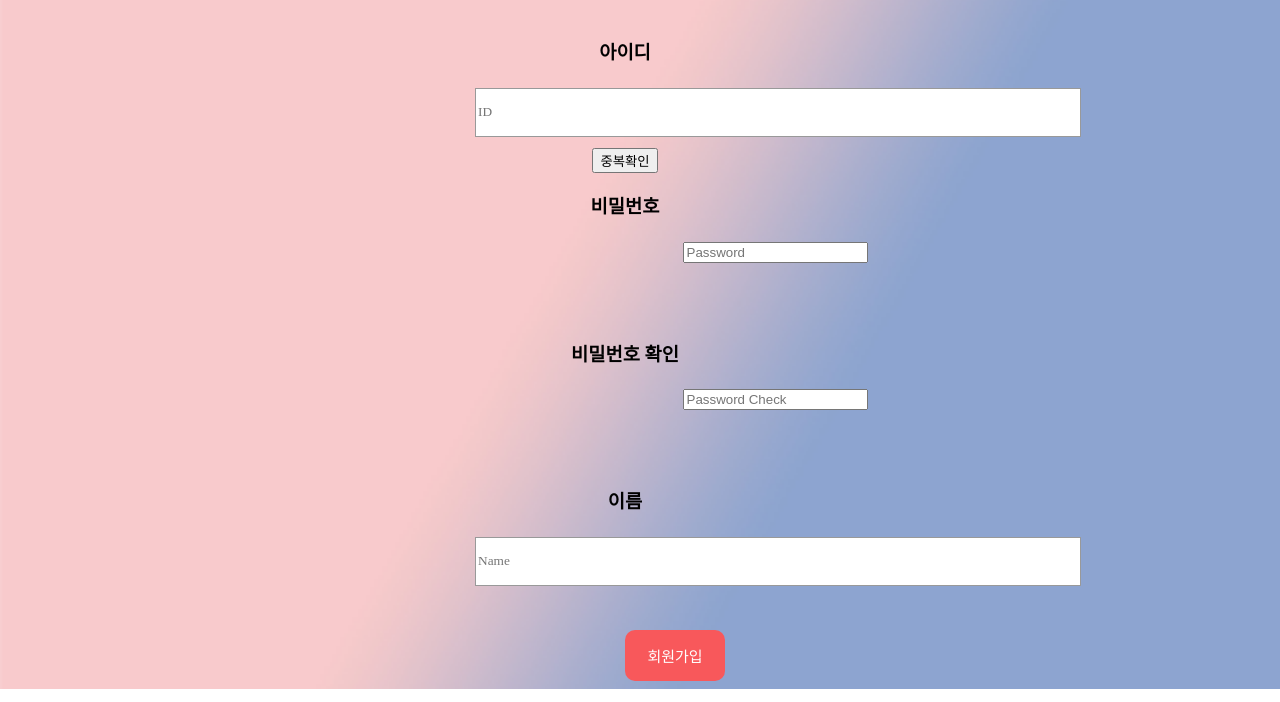
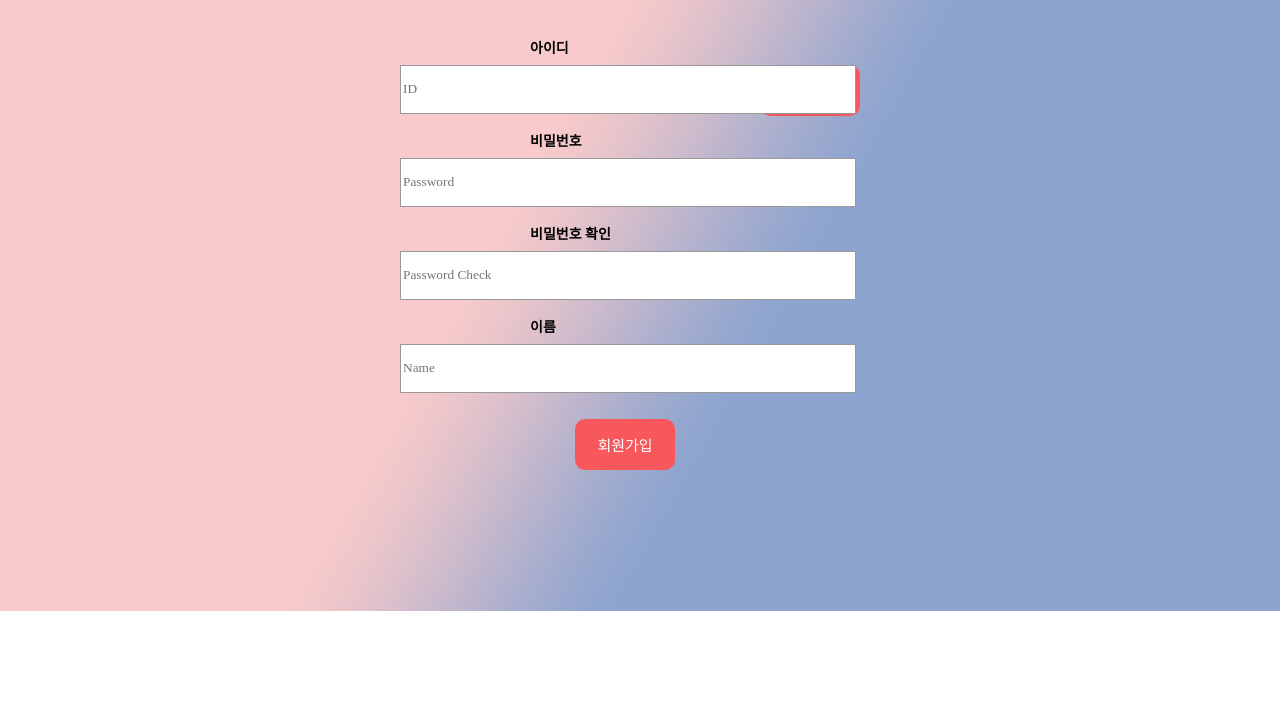
Before and after one commit to Kaiblue93/Web_blog, a plain HTML site: page Movie_SignUp_Page.html in a window 1280 px wide. Shown: the part 98-800 px from the top of the page. Drawn offline with Linux system fonts and the light colour scheme.

Commit message:
ADD SIGNUP TITLE
ADD SIGNUP TITLE

```diff
--- a/css/style_signup.css
+++ b/css/style_signup.css
@@ -1,5 +1,4 @@
 body {
-  text-align: center;
   color: #000000;
   margin-left: 100px;
   margin-right: 100px;
@@ -38,13 +37,17 @@ footer{
 .textbox {
   position: relative;
   padding: 5px;
-  width: 600px;
+  width: 450px;
   height: 45px;
-  margin-left: 300px;
-  margin-right: 100px;
+  display: inline-block;
   margin-bottom: 10px;
   font-family: "나눔스퀘어라운드", serif;
 }
+
+/*
+margin-left: 300px;
+margin-right: 100px;
+*/
 
 .textbox label{
   position: absolute;
@@ -71,6 +74,21 @@ footer{
   font-family: "나눔스퀘어라운드", serif;
 }
 
+.textbox input[type="password"]{
+  width: 100%;
+  height: 45px;
+  line-height: normal;
+  padding: .20em, .20em;
+  font-family: inherit;
+  border: 1.5px solid #999;
+  border-radius: 0;
+  outline-style: none;
+  -webkit-appearance: none;
+  -moz-appearance: none;
+  appearance: none;
+  font-family: "나눔스퀘어라운드", serif;
+}
+
 button#signUp{
   width: 100px;
   background-color: #f8585b;
@@ -81,8 +99,34 @@ button#signUp{
   text-decoration: none;
   font-size: 15px;
   border-radius: 10px;
-  margin-left: 100px;
+  display: inline-block;
   margin-top: 15px;
   outline: none;
-  align: right;
+  cursor: pointer;
 }
+
+button#id_check{
+  width: 100px;
+  background-color: #f8585b;
+  border: none;
+  color: #fff;
+  padding: 15px 0;
+  text-align: center;
+  text-decoration: none;
+  float: right;
+  font-size: 15px;
+  border-radius: 10px;
+  margin-top: 5px;
+  margin-left: -350px;
+  margin-right: 220px;
+  outline: none;
+  cursor: pointer;
+}
+.join_title{
+  margin-left: 360px;
+  margin-bottom: 3px;
+  margin-top: 5px;
+  font-size:14px;
+  font-weight:700;
+  text-align:left;
+}
```
